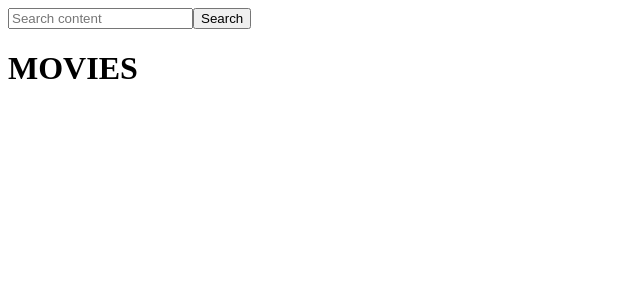
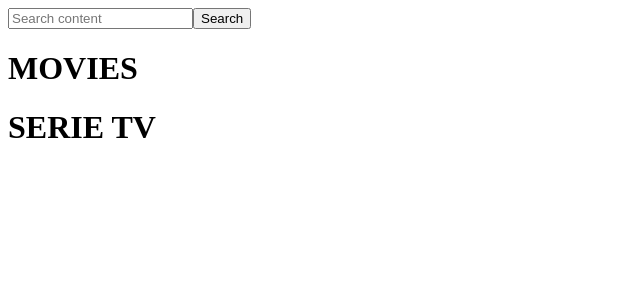
Before and after one commit to AlessandroLembo/vite-boolflix, a Vue app: page / in a window 1280 px wide. Shown: the top 300 px of the page, without its empty margins (0-640 px from the left). Built offline with nearby package versions, Linux system fonts and the light colour scheme.

Commit message:
delete movie's section in App

```diff
--- a/src/App.vue
+++ b/src/App.vue
@@ -66,19 +66,9 @@ export default {
     <app-header @word-change="onContentFilterChange" placeholder="Search content"
         @start-research="fetchFilteredContent"></app-header>
     <h1>MOVIES</h1>
-    <ul v-for="movie in store.movies" :key="movie.id">
-        <li>LISTA</li>
-        <li>{{ movie.original_title }}</li>
-        <li v-if="movie.title !== movie.original_title">{{ movie.title }}</li>
-        <li>
-            <figure>
-                <img v-if="movie.original_language === 'en'" src="./assets/flags/en.png" alt="en">
-                <img v-else-if="movie.original_language === 'it'" src="./assets/flags/it.png" alt="it">
-                <p v-else> {{ movie.original_language }} </p>
-            </figure>
-        </li>
-        <li>{{ movie.vote_average }}</li>
-    </ul>
+
+    <h1>SERIE TV</h1>
+
 
 </template>
 
--- a/src/components/ProdCard.vue
+++ b/src/components/ProdCard.vue
@@ -8,7 +8,18 @@ export default {
 </script>
 
 <template>
-
+    <ul>
+        <li>{{ movie.original_title }}</li>
+        <li v-if="movie.title !== movie.original_title">{{ movie.title }}</li>
+        <li>
+            <figure>
+                <img v-if="movie.original_language === 'en'" src="./assets/flags/en.png" alt="en">
+                <img v-else-if="movie.original_language === 'it'" src="./assets/flags/it.png" alt="it">
+                <p v-else> {{ movie.original_language }} </p>
+            </figure>
+        </li>
+        <li>{{ movie.vote_average }}</li>
+    </ul>
 </template>
 
 <style>
```
